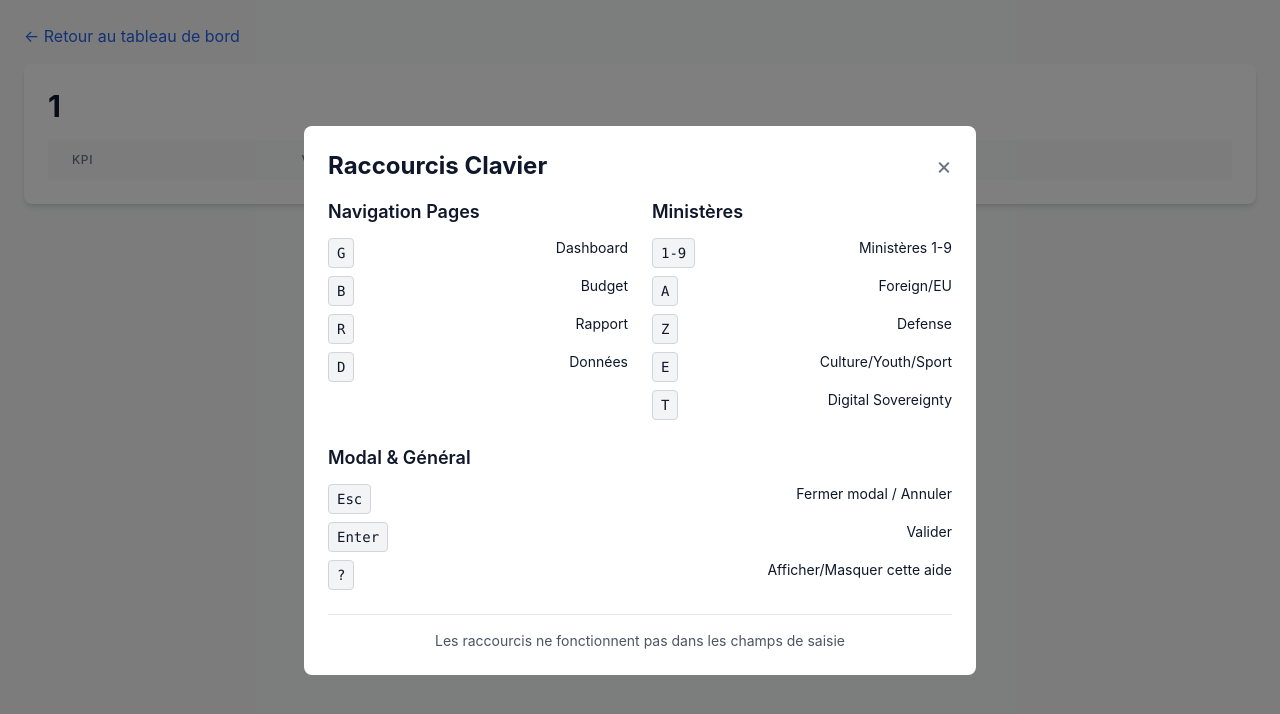
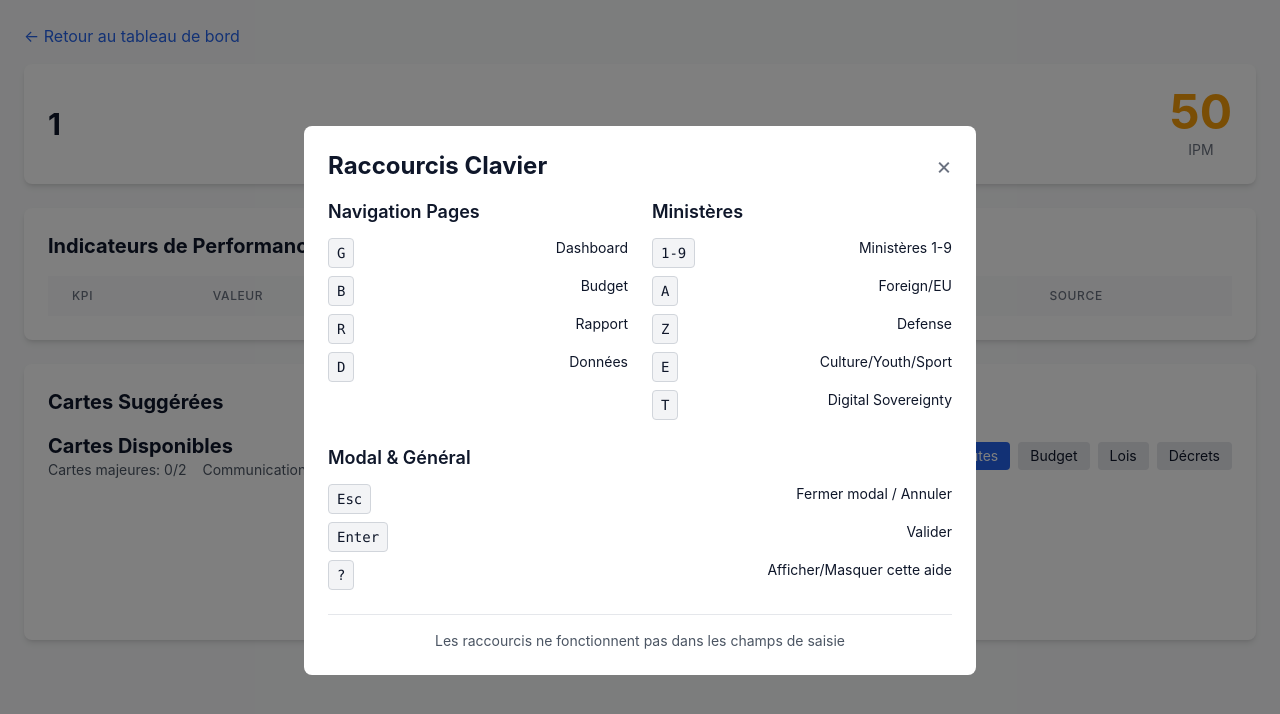
Before and after one commit to NSR2X/La-Fronce, a React (Vite) app: page /La-Fronce/ministry/1 in a window 1280 px wide. Both pictures are taken after a click on the button "Raccourcis clavier (appuyez sur ?)". Shown: the top 714 px of the page. Built offline with nearby package versions, Linux system fonts and the light colour scheme.

Commit message:
Enhance Ministry page with KPI analytics
- Add IPM header with colored score display
- Add KPI table with Δm (monthly delta), Trend arrows, Confidence bands
- Add ministry-specific suggested cards section using CardDeck
- Color-code deltas (green/red) and confidence bands (Bon/Moyen/Faible)

```diff
--- a/src/pages/Ministry.tsx
+++ b/src/pages/Ministry.tsx
@@ -1,11 +1,13 @@
 import { useParams, Link } from 'react-router-dom';
 import { useGame } from '../context/GameContext';
-import { getCurrentValue } from '../core/kpi';
-import type { Ministry as MinistryType } from '../types';
+import { getCurrentValue, getLastNValues, calculateTrend, normalizeKPI } from '../core/kpi';
+import { calculateIPM } from '../core/aggregators';
+import CardDeck from '../components/CardDeck';
+import type { KPI } from '../types';
 
 export default function Ministry() {
   const { id } = useParams<{ id: string }>();
-  const { gameState } = useGame();
+  const { gameState, playCardAction, majorCardsPlayedThisMonth, communicationCardsPlayedThisMonth } = useGame();
 
   if (!gameState || !id) {
     return (
@@ -18,7 +20,50 @@ export default function Ministry() {
     );
   }
 
-  const ministryKPIs = gameState.kpis.filter(k => k.ministry === id);
+  const ministry = id as any; // Ministry type
+  const ministryKPIs = gameState.kpis.filter(k => k.ministry === ministry);
+  const ipm = calculateIPM(ministry, gameState.kpis);
+
+  // Helper to calculate monthly delta
+  const getMonthlyDelta = (kpi: KPI): number | null => {
+    if (kpi.history.length < 2) return null;
+    const lastTwo = getLastNValues(kpi, 2);
+    if (lastTwo.length < 2) return null;
+    return lastTwo[1] - lastTwo[0];
+  };
+
+  // Helper to get trend indicator
+  const getTrendIndicator = (kpi: KPI): string => {
+    const values = getLastNValues(kpi, 3);
+    if (values.length < 2) return '→';
+    const trend = calculateTrend(values);
+    if (trend > 0.5) return '↗';
+    if (trend < -0.5) return '↘';
+    return '→';
+  };
+
+  // Helper to get confidence band
+  const getConfidenceBand = (kpi: KPI): string => {
+    const normalized = normalizeKPI(getCurrentValue(kpi), kpi);
+    if (normalized >= 0.7) return 'Bon';
+    if (normalized >= 0.4) return 'Moyen';
+    return 'Faible';
+  };
+
+  // Helper to get confidence color
+  const getConfidenceColor = (band: string): string => {
+    if (band === 'Bon') return 'text-green-600 bg-green-50';
+    if (band === 'Moyen') return 'text-yellow-600 bg-yellow-50';
+    return 'text-red-600 bg-red-50';
+  };
+
+  // Get IPM color
+  const ipmColor = ipm >= 60 ? '#16A34A' : ipm >= 40 ? '#F59E0B' : '#DC2626';
+
+  // Filter cards relevant to this ministry
+  const ministryCards = gameState.cards.filter(card =>
+    card.ministries.includes(ministry) || card.ministries.length === 0
+  );
 
   return (
     <div className="min-h-screen p-6">
@@ -26,9 +71,22 @@ export default function Ministry() {
         ← Retour au tableau de bord
       </Link>
 
+      {/* IPM Header */}
       <div className="bg-white shadow-md rounded-lg p-6 mb-6">
-        <h1 className="text-3xl font-bold mb-4">{id}</h1>
+        <div className="flex items-center justify-between">
+          <h1 className="text-3xl font-bold">{ministry}</h1>
+          <div className="text-center">
+            <div className="text-5xl font-bold" style={{ color: ipmColor }}>
+              {ipm}
+            </div>
+            <div className="text-sm text-gray-500 mt-1">IPM</div>
+          </div>
+        </div>
+      </div>
 
+      {/* KPI Table */}
+      <div className="bg-white shadow-md rounded-lg p-6 mb-6">
+        <h2 className="text-xl font-bold mb-4">Indicateurs de Performance</h2>
         <div className="overflow-x-auto">
           <table className="min-w-full divide-y divide-gray-200">
             <thead className="bg-gray-50">
@@ -40,7 +98,13 @@ export default function Ministry() {
                   Valeur
                 </th>
                 <th className="px-6 py-3 text-left text-xs font-medium text-gray-500 uppercase tracking-wider">
-                  Unité
+                  Δm
+                </th>
+                <th className="px-6 py-3 text-left text-xs font-medium text-gray-500 uppercase tracking-wider">
+                  Tendance
+                </th>
+                <th className="px-6 py-3 text-left text-xs font-medium text-gray-500 uppercase tracking-wider">
+                  Confiance
                 </th>
                 <th className="px-6 py-3 text-left text-xs font-medium text-gray-500 uppercase tracking-wider">
                   Source
@@ -50,19 +114,49 @@ export default function Ministry() {
             <tbody className="bg-white divide-y divide-gray-200">
               {ministryKPIs.map(kpi => {
                 const value = getCurrentValue(kpi);
+                const delta = getMonthlyDelta(kpi);
+                const trend = getTrendIndicator(kpi);
+                const confidenceBand = getConfidenceBand(kpi);
+                const confidenceColor = getConfidenceColor(confidenceBand);
+
                 return (
                   <tr key={kpi.kpiId}>
-                    <td className="px-6 py-4 whitespace-nowrap text-sm font-medium text-gray-900">
+                    <td className="px-6 py-4 text-sm font-medium text-gray-900">
                       {kpi.label}
                     </td>
-                    <td className="px-6 py-4 whitespace-nowrap text-sm text-gray-500">
-                      {value.toFixed(2)}
+                    <td className="px-6 py-4 whitespace-nowrap text-sm text-gray-900">
+                      {value.toFixed(2)} {kpi.unit}
+                    </td>
+                    <td className="px-6 py-4 whitespace-nowrap text-sm">
+                      {delta !== null ? (
+                        <span className={delta >= 0 ? 'text-green-600' : 'text-red-600'}>
+                          {delta >= 0 ? '+' : ''}{delta.toFixed(2)}
+                        </span>
+                      ) : (
+                        <span className="text-gray-400">—</span>
+                      )}
+                    </td>
+                    <td className="px-6 py-4 whitespace-nowrap text-2xl text-center">
+                      {trend}
+                    </td>
+                    <td className="px-6 py-4 whitespace-nowrap">
+                      <span className={`px-2 py-1 text-xs font-semibold rounded ${confidenceColor}`}>
+                        {confidenceBand}
+                      </span>
                     </td>
                     <td className="px-6 py-4 whitespace-nowrap text-sm text-gray-500">
-                      {kpi.unit}
-                    </td>
-                    <td className="px-6 py-4 whitespace-nowrap text-sm text-gray-500">
-                      {kpi.source.name}
+                      {kpi.source.url ? (
+                        <a
+                          href={kpi.source.url}
+                          target="_blank"
+                          rel="noopener noreferrer"
+                          className="text-accent hover:underline"
+                        >
+                          {kpi.source.name}
+                        </a>
+                      ) : (
+                        kpi.source.name
+                      )}
                     </td>
                   </tr>
                 );
@@ -71,6 +165,20 @@ export default function Ministry() {
           </table>
         </div>
       </div>
+
+      {/* Suggested Cards */}
+      <div className="bg-white shadow-md rounded-lg p-6">
+        <h2 className="text-xl font-bold mb-4">Cartes Suggérées</h2>
+        <CardDeck
+          cards={ministryCards}
+          onPlayCard={playCardAction}
+          majorCardsPlayed={majorCardsPlayedThisMonth}
+          communicationCardsPlayed={communicationCardsPlayedThisMonth}
+          maxMajorCards={2}
+          maxCommunicationCards={1}
+          filterMinistry={ministry}
+        />
+      </div>
     </div>
   );
 }
```
